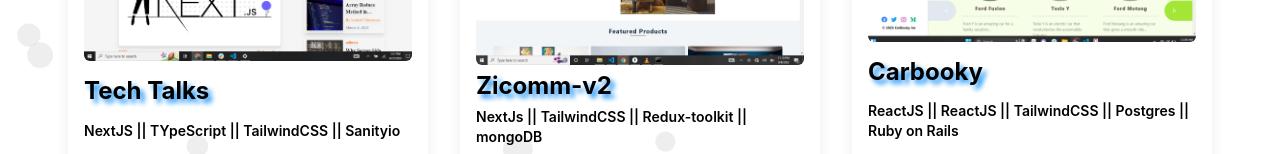
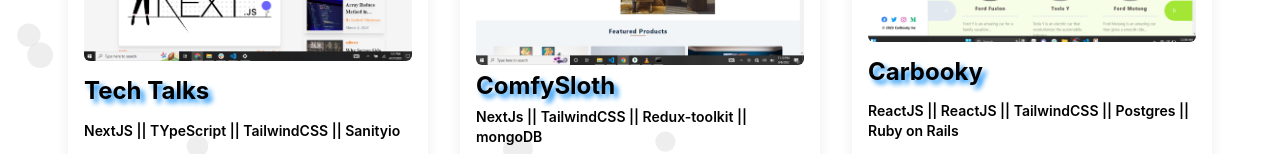
Before and after one commit to uezekiel-mufin/nextportfolio, a Next.js app: page /portfolio in a window 1280 px wide. Shown: the part 386-540 px from the top of the page. Built offline with nearby package versions, Linux system fonts and the light colour scheme.

Commit message:
Change zicomm to comfysloth

```diff
--- a/public/components/portfolioData.js
+++ b/public/components/portfolioData.js
@@ -18,7 +18,7 @@
 	{
 		id: 2,
 		image: Zicomm2,
-		name: 'Zicomm-v2',
+		name: 'ComfySloth',
 		description: 'A compact online store specializing in furniture sales, providing customers with a seamless shopping experience for all their furnishing needs. ',
 		technologies: 'NextJs || TailwindCSS || Redux-toolkit || mongoDB ',
 		liveDemo: 'https://zicomm-v2.vercel.app/',
```
